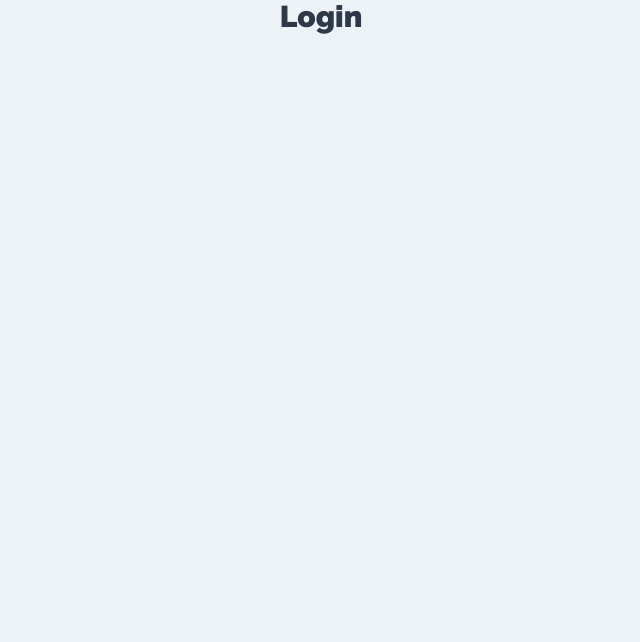
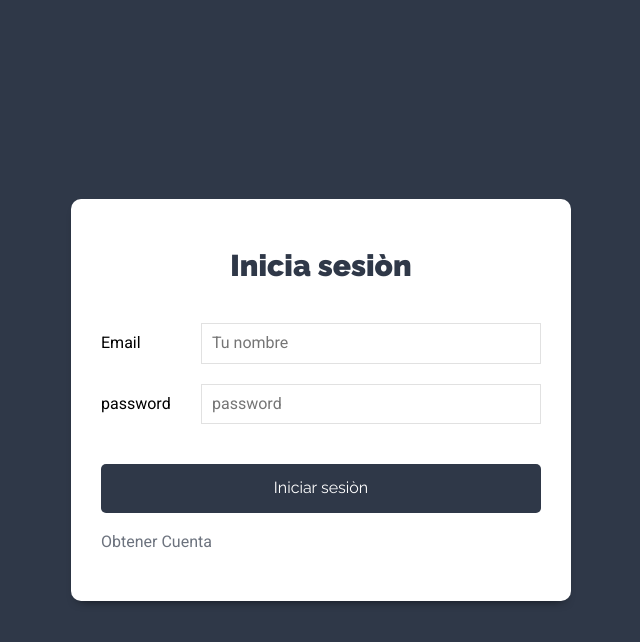
Before and after one commit to ilodi/MERN_v1, a React (Create React App) app in the folder cliente/: page / in a window 1280 px wide. Shown: the top 642 px of the page, without its empty margins (319-959 px from the left). Built offline with nearby package versions, Linux system fonts and the light colour scheme.

Commit message:
checar lo de nueva cuenta que pasa

```diff
--- a/cliente/src/components/auth/Login.js
+++ b/cliente/src/components/auth/Login.js
@@ -1,8 +1,68 @@
-import React from 'react';
+import React, { useState } from 'react';
+import { Link } from 'react-router-dom';
 
-const Login = ()=>{
-    return(
-        <h1>Login</h1>
+
+const Login = () => {
+    //State oara ubucuar sesiòn
+    const [usuario, setUsuario] = useState({
+        email: '',
+        password: ''
+    })
+    //extraer de usuario
+    const { email, password } = usuario;
+
+    const onChange = (e) => {
+        setUsuario({
+            //crea una copia
+            ...usuario,
+            [e.target.name]: e.target.value
+        })
+    }
+    //iniciar
+    const onSubmit = e => {
+        e.preventDefault();
+        //Validar campos
+
+        //Pasar Action a reducer
+    }
+
+    return (
+        <div className="form-usuario">
+            <div className="contenedor-form sombra-dark">
+                <h1>Inicia sesiòn</h1>
+                <form
+                    onSubmit={onSubmit}>
+                    <div className="campo-form">
+                        <label htmlFor="email">Email</label>
+                        <input
+                            type="email"
+                            id="email"
+                            name="email"
+                            placeholder="Tu nombre"
+                            value={email}
+                            onChange={onChange}
+                        />
+                    </div>
+                    <div className="campo-form">
+                        <label htmlFor="password">password</label>
+                        <input
+                            type="password"
+                            id="password"
+                            name="password"
+                            placeholder="password"
+                            value={password}
+                            onChange={onChange}
+                        />
+                    </div>
+                    <div className="campo-form">
+                        <input type="submit" className="btn btn-primario btn-block" value="Iniciar sesiòn" />
+                    </div>
+                </form>
+                <Link to={'/nueva-cuenta'} className="enlace-cuenta">
+                    Obtener Cuenta
+                </Link>
+            </div>
+        </div>
     );
 }
 
--- a/cliente/src/components/auth/NuevaCuenta.js
+++ b/cliente/src/components/auth/NuevaCuenta.js
@@ -1,8 +1,68 @@
-import React from 'react';
+import React, { useState } from 'react';
+import { Link } from 'react-router-dom';
 
-const NuevaCuenta = ()=>{
-    return(
-        <h1>NuevaCuenta</h1>
+
+const NuevaCuenta = () => {
+    //State oara ubucuar sesiòn
+    const [usuario, setUsuario] = useState({
+        email: '',
+        password: ''
+    })
+    //extraer de usuario
+    const { email, password } = usuario;
+
+    const onChange = (e) => {
+        setUsuario({
+            //crea una copia
+            ...usuario,
+            [e.target.name]: e.target.value
+        })
+    }
+    //iniciar
+    const onSubmit = e => {
+        e.preventDefault();
+        //Validar campos
+
+        //Pasar Action a reducer
+    }
+
+    return (
+        <div className="form-usuario">
+            <div className="contenedor-form sombra-dark">
+                <h1>Inicia sesiòn</h1>
+                <form
+                    onSubmit={onSubmit}>
+                    <div className="campo-form">
+                        <label htmlFor="email">Email</label>
+                        <input
+                            type="email"
+                            id="email"
+                            name="email"
+                            placeholder="Tu nombre"
+                            value={email}
+                            onChange={onChange}
+                        />
+                    </div>
+                    <div className="campo-form">
+                        <label htmlFor="password">password</label>
+                        <input
+                            type="password"
+                            id="password"
+                            name="password"
+                            placeholder="password"
+                            value={password}
+                            onChange={onChange}
+                        />
+                    </div>
+                    <div className="campo-form">
+                        <input type="submit" className="btn btn-primario btn-block" value="Iniciar sesiòn" />
+                    </div>
+                </form>
+                <Link to={'/nueva-cuenta'} className="enlace-cuenta">
+                    Obtener Cuenta
+                </Link>
+            </div>
+        </div>
     );
 }
 
```
